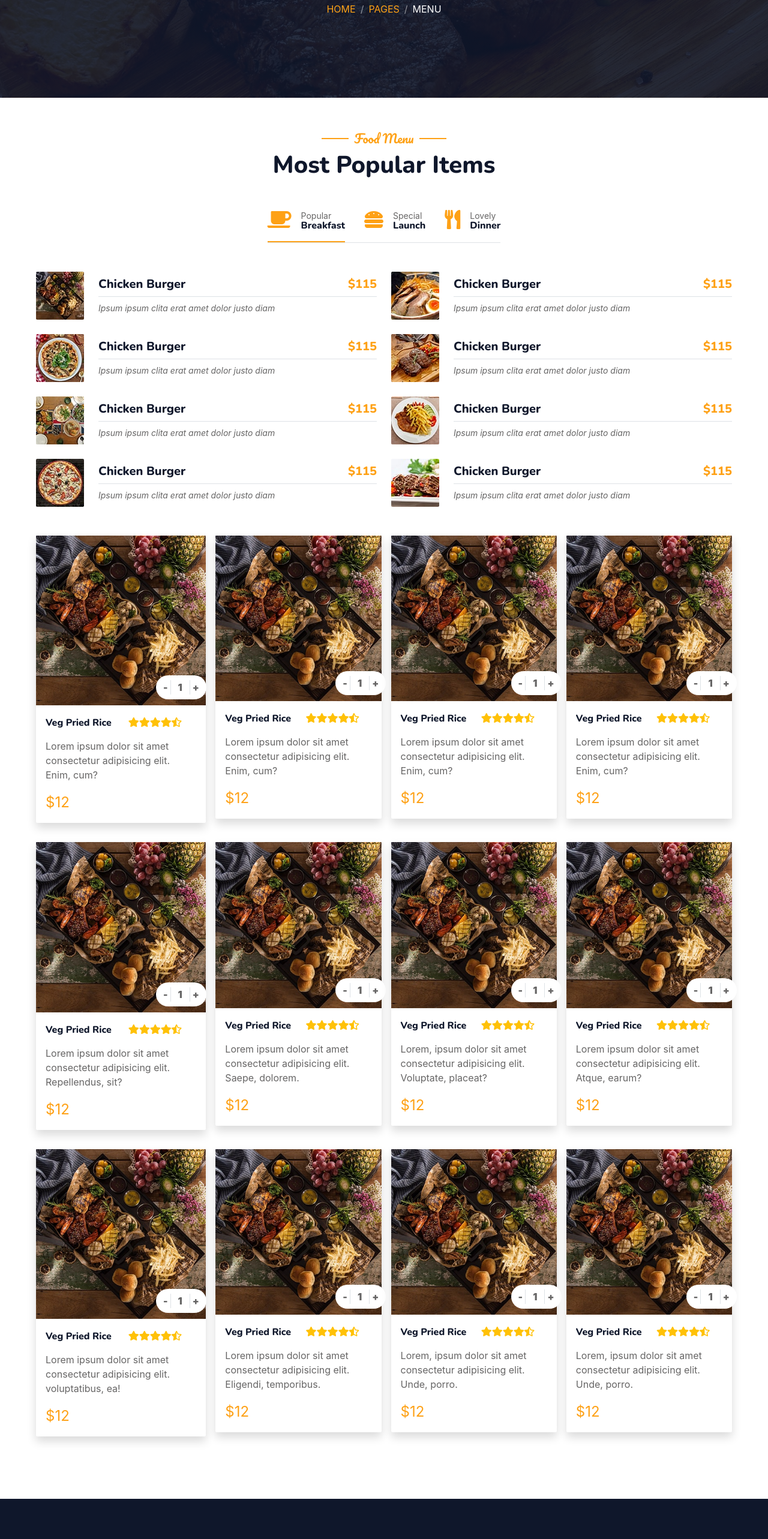
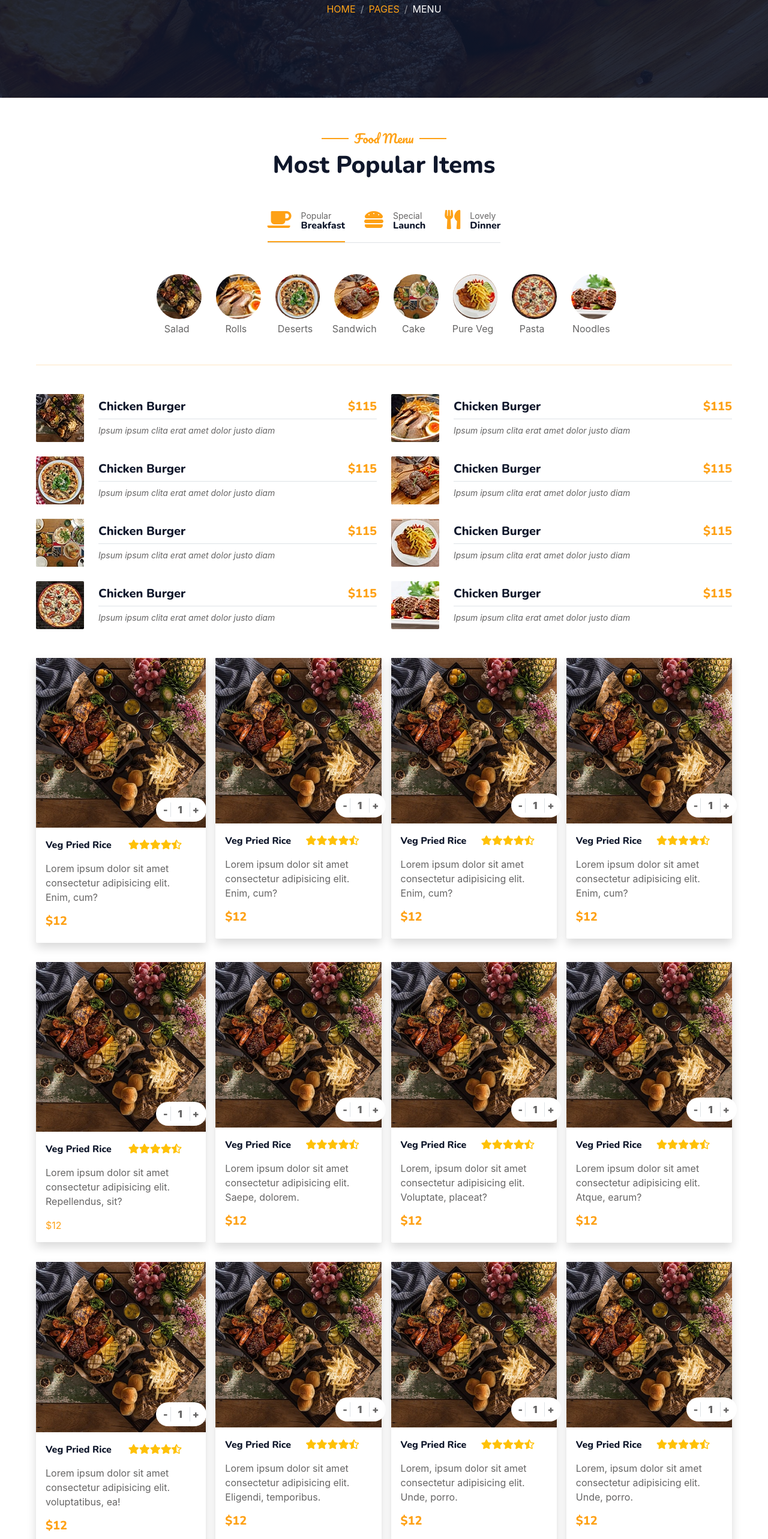
Before and after one commit to Vinaykumar018/Foodie, a React (Create React App) app in the folder my-react-app/: page /menu in a window 1280 px wide. Shown: the part 234-2800 px from the top of the page at 60% size. Built offline with nearby package versions, Linux system fonts and the light colour scheme.

Commit message:
updated 290424

```diff
--- a/my-react-app/src/ComponentCss/Menu.css
+++ b/my-react-app/src/ComponentCss/Menu.css
@@ -8,6 +8,7 @@
 .grid-item{
   border-radius: 25px;
 }
+
 .text-style{
   color:rgb(254,161,22);
   font-size: 24px;
@@ -27,3 +28,7 @@
   border-radius: 20px;
   height: 40px;
 }
+
+.line-clr {
+  background: var(--primary);
+}
--- a/my-react-app/src/Components/Menu.js
+++ b/my-react-app/src/Components/Menu.js
@@ -106,6 +106,45 @@ const Menu = () => {
                   </Link>
                 </li>
               </ul>
+
+              <div className="category-item-container">
+                <div className='row d-flex justify-content-center align-content-center'>
+                  <div className='col-1'>
+                    <img className="flex-shrink-0 img-fluid rounded-circle m-1" src="img/menu-1.jpg" alt style={{width: 80}} />
+                    <span>Salad</span>
+                  </div>
+                  <div className='col-1'>
+                    <img className="flex-shrink-0 img-fluid rounded-circle m-1" src="img/menu-2.jpg" alt style={{width: 80}} />
+                    <span>Rolls</span>
+                  </div>
+                  <div className='col-1'>
+                    <img className="flex-shrink-0 img-fluid rounded-circle m-1" src="img/menu-3.jpg" alt style={{width: 80}} />
+                    <span>Deserts</span>
+                  </div>
+                  <div className='col-1'>
+                    <img className="flex-shrink-0 img-fluid rounded-circle m-1" src="img/menu-4.jpg" alt style={{width: 80}} />
+                    <span>Sandwich</span>
+                  </div>
+                  <div className='col-1'>
+                    <img className="flex-shrink-0 img-fluid rounded-circle m-1" src="img/menu-5.jpg" alt style={{width: 80}} />
+                    <span>Cake</span>
+                  </div>
+                  <div className='col-1'>
+                    <img className="flex-shrink-0 img-fluid rounded-circle m-1" src="img/menu-6.jpg" alt style={{width: 80}} />
+                    <span>Pure Veg</span>
+                  </div>
+                  <div className='col-1'>
+                    <img className="flex-shrink-0 img-fluid rounded-circle m-1" src="img/menu-7.jpg" alt style={{width: 80}} />
+                    <span>Pasta</span>
+                  </div>
+                  <div className='col-1'>
+                    <img className="flex-shrink-0 img-fluid rounded-circle m-1" src="img/menu-8.jpg" alt style={{width: 80}} />
+                    <span>Noodles</span>
+                  </div>
+                </div>
+              </div>
+              <hr className='line-clr my-5'/>
+
               <div className="tab-content">
                 <div id="tab-1" className="tab-pane fade show p-0 active">
                   <div className="row g-4">
@@ -433,7 +472,7 @@ const Menu = () => {
                       </p>
                     </div>
                     <p className="card-text">Lorem ipsum dolor sit amet consectetur adipisicing elit. Enim, cum?</p>
-                    <p className="card-text"><small className=" text-style">$12</small></p>
+                    <p className="card-text"><h5><span className=" text-primary">$12</span></h5></p>
                   </div>
                 </div>
               </div>
@@ -459,7 +498,7 @@ const Menu = () => {
                       </p>
                     </div>
                     <p className="card-text">Lorem ipsum dolor sit amet consectetur adipisicing elit. Enim, cum?</p>
-                    <p className="card-text"><small className=" text-style">$12</small></p>
+                    <p className="card-text"><h5><span className=" text-primary">$12</span></h5></p>
                   </div>
                 </div>
               </div>
@@ -485,7 +524,7 @@ const Menu = () => {
                       </p>
                     </div>
                     <p className="card-text">Lorem ipsum dolor sit amet consectetur adipisicing elit. Enim, cum?</p>
-                    <p className="card-text"><small className=" text-style">$12</small></p>
+                    <p className="card-text"><h5><span className=" text-primary">$12</span></h5></p>
                   </div>
                 </div>
               </div>
@@ -511,7 +550,7 @@ const Menu = () => {
                       </p>
                     </div>
                     <p className="card-text">Lorem ipsum dolor sit amet consectetur adipisicing elit. Enim, cum?</p>
-                    <p className="card-text"><small className=" text-style">$12</small></p>
+                    <p className="card-text"><h5><span className=" text-primary">$12</span></h5></p>
                   </div>
                 </div>
               </div>
@@ -537,7 +576,7 @@ const Menu = () => {
                       </p>
                     </div>
                     <p className="card-text">Lorem ipsum dolor sit amet consectetur adipisicing elit. Repellendus, sit?</p>
-                    <p className="card-text"><small className=" text-style" style={{ color: "rgb(254,161,22)" }}>$12</small></p>
+                    <p className="card-text"><span className="text-primary">$12</span></p>
                   </div>
                 </div>
               </div>
@@ -563,7 +602,7 @@ const Menu = () => {
                       </p>
                     </div>
                     <p className="card-text">Lorem ipsum dolor sit amet consectetur adipisicing elit. Saepe, dolorem.</p>
-                    <p className="card-text"><small className=" text-style">$12</small></p>
+                    <p className="card-text"><h5><span className=" text-primary">$12</span></h5></p>
                   </div>
                 </div>
               </div>
@@ -589,7 +628,7 @@ const Menu = () => {
                       </p>
                     </div>
                     <p className="card-text">Lorem, ipsum dolor sit amet consectetur adipisicing elit. Voluptate, placeat?</p>
-                    <p className="card-text"><small className=" text-style">$12</small></p>
+                    <p className="card-text"><h5><span className=" text-primary">$12</span></h5></p>
                   </div>
                 </div>
               </div>
@@ -615,7 +654,7 @@ const Menu = () => {
                       </p>
                     </div>
                     <p className="card-text">Lorem ipsum dolor sit amet consectetur adipisicing elit. Atque, earum?</p>
-                    <p className="card-text"><small className=" text-style">$12</small></p>
+                    <p className="card-text"><h5><span className=" text-primary">$12</span></h5></p>
                   </div>
                 </div>
               </div>
@@ -641,7 +680,7 @@ const Menu = () => {
                       </p>
                     </div>
                     <p className="card-text">Lorem ipsum dolor sit amet consectetur adipisicing elit. voluptatibus, ea!</p>
-                    <p className="card-text"><small className=" text-style">$12</small></p>
+                    <p className="card-text"><h5><span className=" text-primary">$12</span></h5></p>
                   </div>
                 </div>
               </div>
@@ -667,7 +706,7 @@ const Menu = () => {
                       </p>
                     </div>
                     <p className="card-text">Lorem ipsum dolor sit amet consectetur adipisicing elit. Eligendi, temporibus.</p>
-                    <p className="card-text"><small className=" text-style">$12</small></p>
+                    <p className="card-text"><h5><span className=" text-primary">$12</span></h5></p>
                   </div>
                 </div>
               </div>
@@ -693,7 +732,7 @@ const Menu = () => {
                       </p>
                     </div>
                     <p className="card-text">Lorem, ipsum dolor sit amet consectetur adipisicing elit. Unde, porro.</p>
-                    <p className="card-text"><small className=" text-style">$12</small></p>
+                    <p className="card-text"><h5><span className=" text-primary">$12</span></h5></p>
                   </div>
                 </div>
               </div>
@@ -719,7 +758,7 @@ const Menu = () => {
                       </p>
                     </div>
                     <p className="card-text">Lorem, ipsum dolor sit amet consectetur adipisicing elit. Unde, porro.</p>
-                    <p className="card-text"><small className=" text-style">$12</small></p>
+                    <p className="card-text"><h5><span className=" text-primary">$12</span></h5></p>
                   </div>
                 </div>
               </div>
```
Lines whose indentation alone changed are shown as unchanged.
